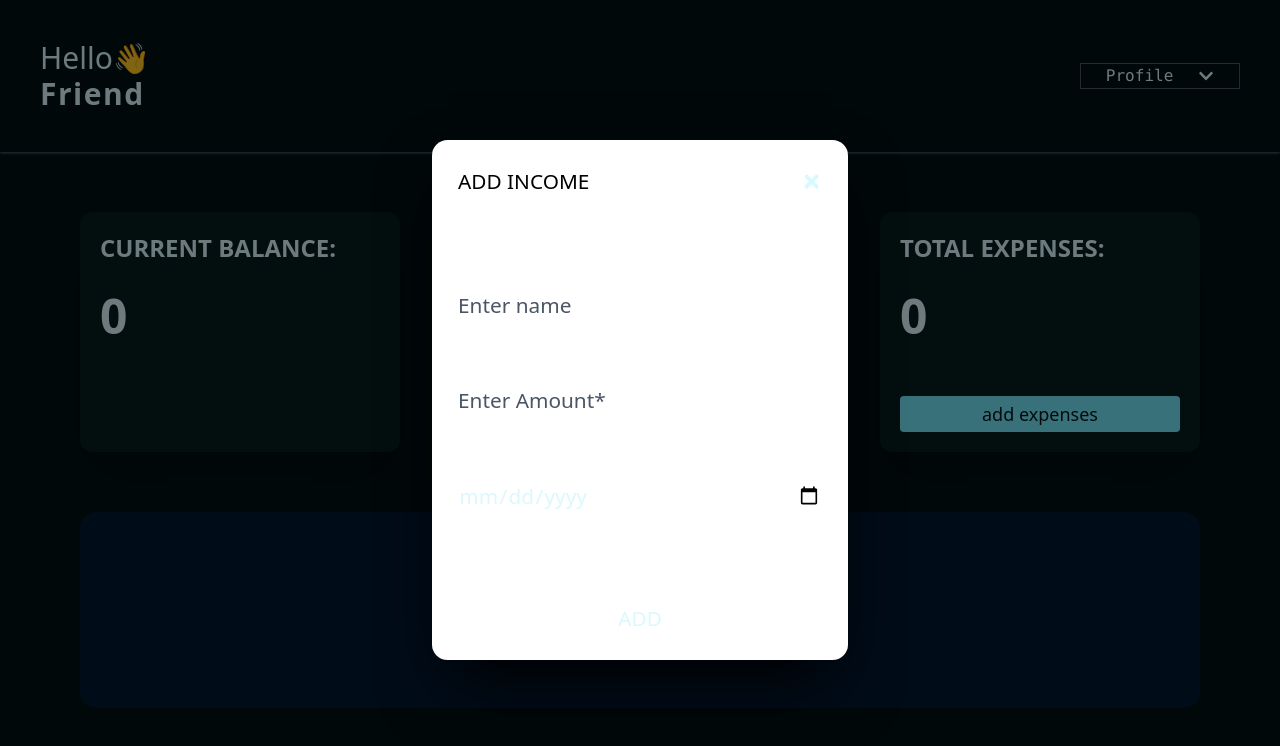
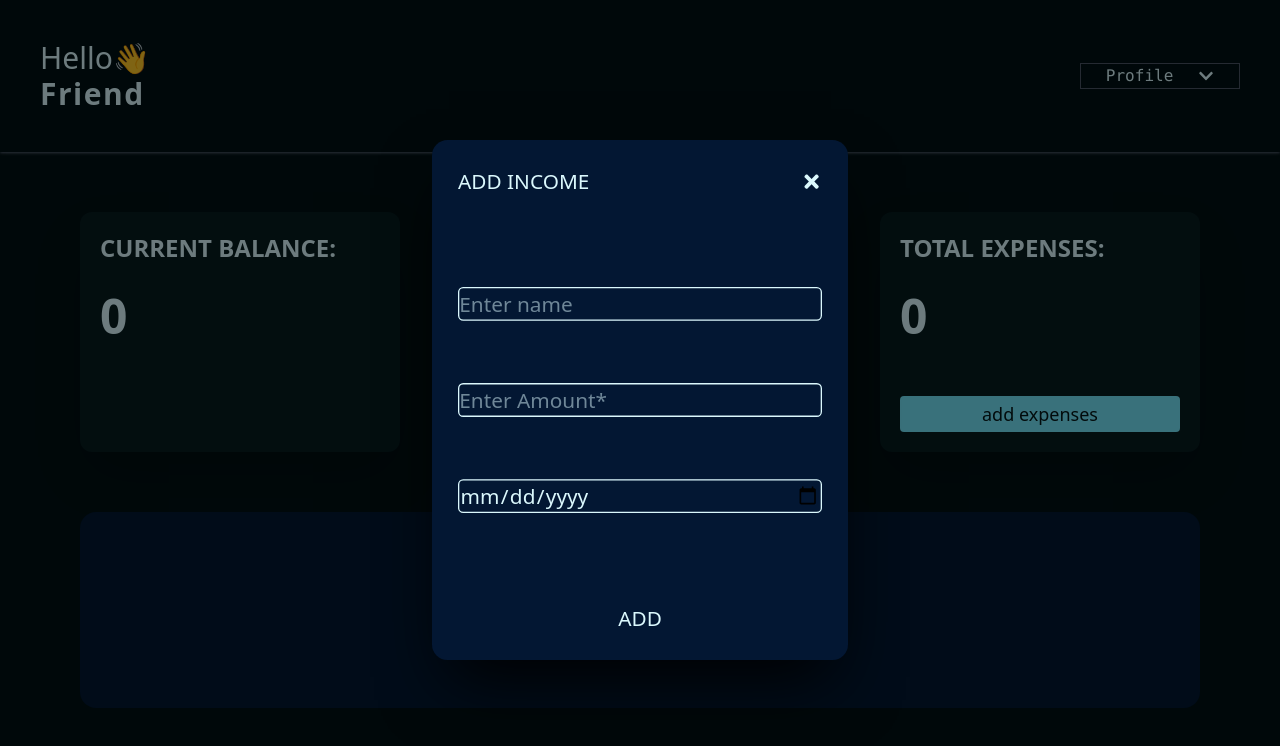
Before and after one commit to Ameer77-tech/finance-tracker, a React (Vite) app: page / in a window 1280 px wide. Both pictures are taken after a click on the button "add income". Shown: the top 746 px of the page. Built offline with nearby package versions, Linux system fonts and the light colour scheme.

Commit message:
Added simple animation

```diff
--- a/src/components/Expenses.jsx
+++ b/src/components/Expenses.jsx
@@ -67,12 +67,12 @@ const Expenses = (props) => {
       animate={{ opacity: 1, scale: 1, x: 0 }}
       exit={{ opacity: 0, scale: 0.2, x: 300 }}
       transition={{ ease: 'anticipate' }}
-      className='md:absolute md:p-5 md:bg-white md:w-1/4 md:h-2/4 md:top-2/4 md:left-2/4 md:-translate-x-2/4 md:-translate-y-2/4 md:scale-130 md:rounded-xl md:z-10 md:shadow-2xl md:shadow-black md:flex md:flex-col md:justify-between'
+      className='md:absolute md:p-5 bg-[#031733] md:w-1/4 md:h-2/4 md:top-2/4 md:left-2/4 md:-translate-x-2/4 md:-translate-y-2/4 md:scale-130 md:rounded-xl md:z-10 md:shadow-2xl md:shadow-black md:flex md:flex-col md:justify-between'
     >
       <div className='md:w-full md:flex md:justify-between md:items-center'>
-        <h1 className='md:uppercase md:text-black md:font-medium'>ADD EXPENSE</h1>
+        <h1 className='md:uppercase md:font-medium'>ADD EXPENSE</h1>
         <FaTimes
-          className='md:text-black md:hover:bg-red-500 md:cursor-pointer md:transition-all md:ease md:rounded-full md:p-1 md:w-6 md:h-6'
+          className='md:hover:bg-red-500 md:cursor-pointer md:transition-all md:ease md:rounded-full md:p-1 md:w-6 md:h-6'
           onClick={() => {
             props.func()
           }}
@@ -83,27 +83,27 @@ const Expenses = (props) => {
           value={data.name} name='name'
           onChange={handleChange}
           type="text" placeholder='Enter name'
-          className='md:placeholder:text-gray-600 md:text-sm md:font-semibold md:text-black md:border-b-2 md:border-b-gray-600 md:outline-0 md:hover:shadow-xs md:focus:shadow-xs md:transition-all md:ease md:focus:shadow-cyan-700 md:hover:shadow-cyan-700 md:px-2 md:py-1 md:rounded-xl'
+          className='md:text-sm border-1 border-[#dbf8fd] md:outline-0 md:hover:shadow-xs md:focus:shadow-xs md:transition-all md:ease md:focus:shadow-cyan-700 md:hover:shadow-cyan-700 md:px-3 md:py-2 rounded-sm'
         />
         {errors.name && <span className="md:text-red-500 md:text-xs">{errors.name}</span>}
         <input
           value={data.amount} name='amount'
           onChange={handleChange}
           type="number" placeholder='Enter Amount*'
-          className='md:placeholder:text-gray-600 md:text-sm md:font-semibold md:text-black md:border-b-2 md:border-b-gray-600 md:outline-0 md:hover:shadow-xs md:focus:shadow-xs md:transition-all md:ease md:focus:shadow-cyan-700 md:hover:shadow-cyan-700 md:px-2 md:py-1 md:rounded-xl'
+          className='md:text-sm border-1 border-[#dbf8fd] md:outline-0 md:hover:shadow-xs md:focus:shadow-xs md:transition-all md:ease md:focus:shadow-cyan-700 md:hover:shadow-cyan-700 md:px-3 md:py-2 rounded-sm'
         />
         {errors.amount && <span className="md:text-red-500 md:text-xs">{errors.amount}</span>}
         <input
           value={data.date} name='date'
           onChange={handleChange}
           type="date" placeholder='Enter Date'
-          className='md:placeholder:text-gray-600 md:text-sm md:font-semibold md:text-black md:border-b-2 md:border-b-gray-600 md:outline-0 md:hover:shadow-xs md:focus:shadow-xs md:transition-all md:ease md:focus:shadow-cyan-700 md:hover:shadow-cyan-700 md:px-2 md:py-1 md:rounded-xl'
+          className='md:text-sm border-1 border-[#dbf8fd] md:outline-0 md:hover:shadow-xs md:focus:shadow-xs md:transition-all md:ease md:focus:shadow-cyan-700 md:hover:shadow-cyan-700 md:px-3 md:py-2 rounded-sm'
         />
         {errors.date && <span className="md:text-red-500 md:text-xs">{errors.date}</span>}
       </div>
       <button
         onClick={add}
-        className='md:text-white md:font-bold md:text-sm md:bg-red-600 md:rounded-2xl md:py-1 md:cursor-pointer md:hover:bg-red-500 md:transition-all md:ease'
+        className='md:text-white md:font-bold md:text-sm md:bg-red-600 md:rounded-2xl md:py-1 md:cursor-pointer hover:shadow-red-900 hover:shadow-xl hover:-translate-y-1 md:transition-all md:ease'
       >ADD</button>
     </motion.div>
   )
--- a/src/components/Income.jsx
+++ b/src/components/Income.jsx
@@ -68,12 +68,12 @@ const Income = (props) => {
       animate={{ opacity: 1, scale: 1 }}
       exit={{ opacity: 0, scale: 0.2 }}
       transition={{ ease: 'anticipate' }}
-      className='md:absolute md:p-5 md:bg-white md:w-1/4 md:h-2/4 md:top-2/4 md:left-2/4 md:-translate-x-2/4 md:-translate-y-2/4 md:scale-130 md:rounded-xl md:z-10 md:shadow-2xl md:shadow-black md:flex md:flex-col md:justify-between'
+      className='md:absolute md:p-5 bg-[#031733] md:w-1/4 md:h-2/4 md:top-2/4 md:left-2/4 md:-translate-x-2/4 md:-translate-y-2/4 md:scale-130 md:rounded-xl md:z-10 md:shadow-2xl md:shadow-black md:flex md:flex-col md:justify-between'
     >
       <div className='md:w-full md:flex md:justify-between md:items-center'>
-        <h1 className='md:uppercase md:text-black md:font-medium'>ADD INCOME</h1>
+        <h1 className='md:uppercase md:font-medium'>ADD INCOME</h1>
         <FaTimes
-          className='md:text-black md:hover:bg-emerald-500 md:cursor-pointer md:transition-all md:ease md:rounded-full md:p-1 md:w-6 md:h-6'
+          className=' md:hover:bg-emerald-500 md:cursor-pointer md:transition-all md:ease md:rounded-full md:p-1 md:w-6 md:h-6'
           onClick={() => {
             props.func()
           }}
@@ -86,7 +86,7 @@ const Income = (props) => {
           onChange={handleChange}
           type="text"
           placeholder='Enter name'
-          className='md:placeholder:text-gray-600 md:text-sm md:font-semibold md:text-black md:border-b-2 md:border-b-gray-600 md:outline-0 md:hover:shadow-xs md:focus:shadow-xs md:transition-all md:ease md:focus:shadow-cyan-700 md:hover:shadow-cyan-700 md:px-2 md:py-1 md:rounded-xl'
+          className='md:text-sm border-1 border-[#dbf8fd] md:outline-0 md:hover:shadow-xs md:focus:shadow-xs md:transition-all md:ease md:focus:shadow-cyan-700 md:hover:shadow-cyan-700 md:px-3 md:py-2 rounded-sm'
         />
         {errors.name && <span className="md:text-red-500 md:text-xs">{errors.name}</span>}
         <input
@@ -95,7 +95,7 @@ const Income = (props) => {
           name='amount'
           type="number"
           placeholder='Enter Amount*'
-          className='md:placeholder:text-gray-600 md:text-sm md:font-semibold md:text-black md:border-b-2 md:border-b-gray-600 md:outline-0 md:hover:shadow-xs md:focus:shadow-xs md:transition-all md:ease md:focus:shadow-cyan-700 md:hover:shadow-cyan-700 md:px-2 md:py-1 md:rounded-xl'
+          className='md:text-sm border-1 border-[#dbf8fd] md:outline-0 md:hover:shadow-xs md:focus:shadow-xs md:transition-all md:ease md:focus:shadow-cyan-700 md:hover:shadow-cyan-700 md:px-3 md:py-2 rounded-sm'
         />
         {errors.amount && <span className="md:text-red-500 md:text-xs">{errors.amount}</span>}
         <input
@@ -104,12 +104,12 @@ const Income = (props) => {
           name='date'
           type="date"
           placeholder='Enter Date'
-          className='md:placeholder:text-gray-600 md:text-sm md:font-semibold md:text-black md:border-b-2 md:border-b-gray-600 md:outline-0 md:hover:shadow-xs md:focus:shadow-xs md:transition-all md:ease md:focus:shadow-cyan-700 md:hover:shadow-cyan-700 md:px-2 md:py-1 md:rounded-xl'
+          className='md:text-sm border-1 border-[#dbf8fd] md:outline-0 md:hover:shadow-xs md:focus:shadow-xs md:transition-all md:ease md:focus:shadow-cyan-700 md:hover:shadow-cyan-700 md:px-3 md:py-2 rounded-sm'
         />
         {errors.date && <span className="md:text-red-500 md:text-xs">{errors.date}</span>}
       </div>
       <button
-        className='md:text-white md:font-bold md:text-sm md:bg-emerald-600 md:rounded-2xl md:py-1 md:cursor-pointer md:hover:bg-emerald-500 md:transition-all md:ease'
+        className='md:text-white md:font-bold md:text-sm md:bg-emerald-600 md:rounded-2xl md:py-1 md:cursor-pointer hover:shadow-emerald-800 hover:shadow-xl hover:-translate-y-1 md:transition-all md:ease'
         onClick={add}
       >ADD</button>
     </motion.div>
--- a/src/components/Transactions.jsx
+++ b/src/components/Transactions.jsx
@@ -1,4 +1,5 @@
 import React, { useEffect, useState } from "react";
+import { AnimatePresence, motion, spring } from 'motion/react';
 
 const Transactions = ({ refresh }) => {
   const [transactions, settransactions] = useState([]);
@@ -51,7 +52,8 @@ const Transactions = ({ refresh }) => {
               </thead>
               <tbody>
                 {transactions.map((t, idx) => (
-                  <tr key={idx}>
+
+                  <motion.tr key={idx} initial={{y:-10}} animate={{y:0}} transition={{type:spring,stiffness:300}}>
                     <td className="md:w-1/4">{t.name}</td>
                     <td className="md:w-1/4">{t.amount}</td>
                     <td
@@ -75,7 +77,7 @@ const Transactions = ({ refresh }) => {
                         Edit
                       </div>
                     </td>
-                  </tr>
+                  </motion.tr>
                 ))}
               </tbody>
             </>
```
